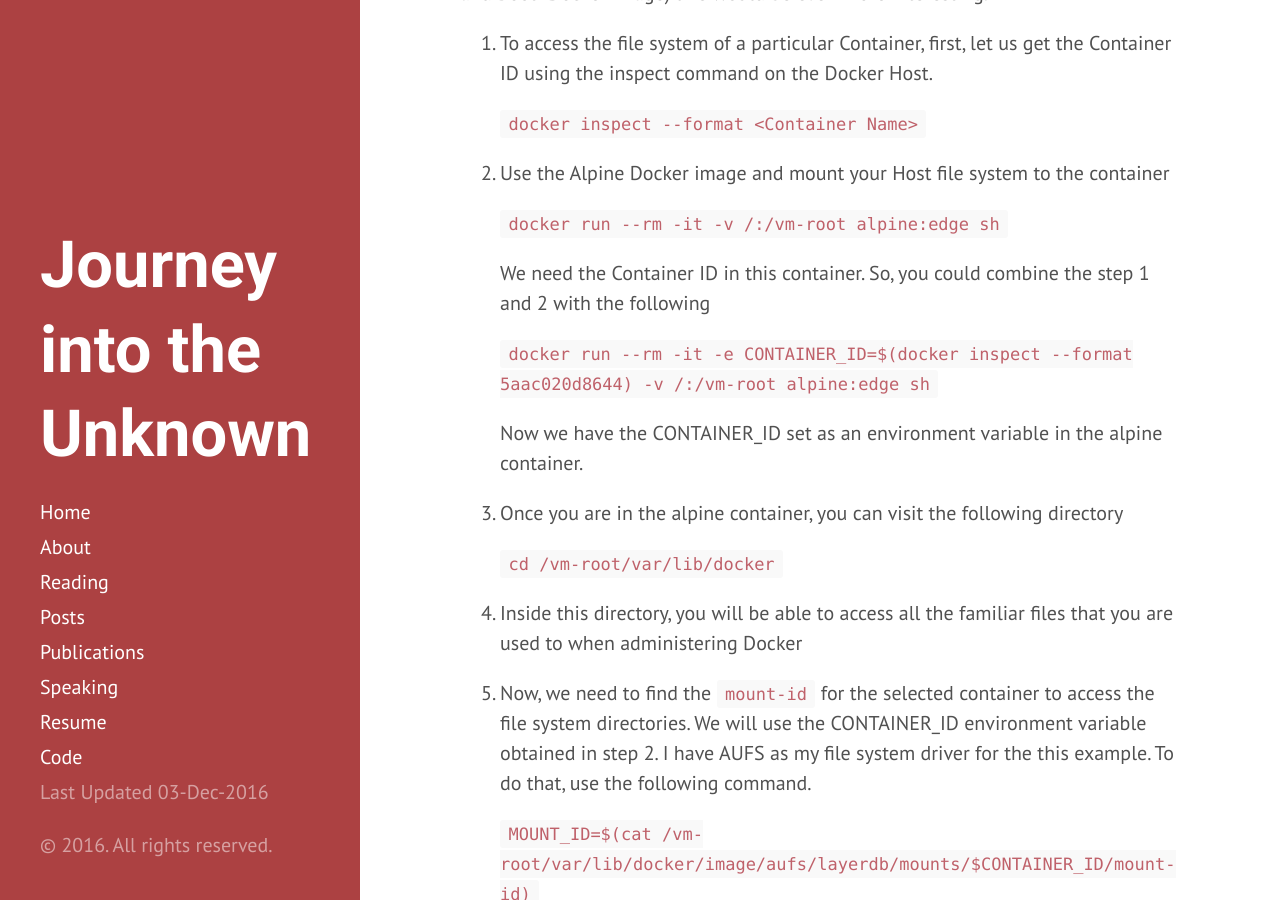
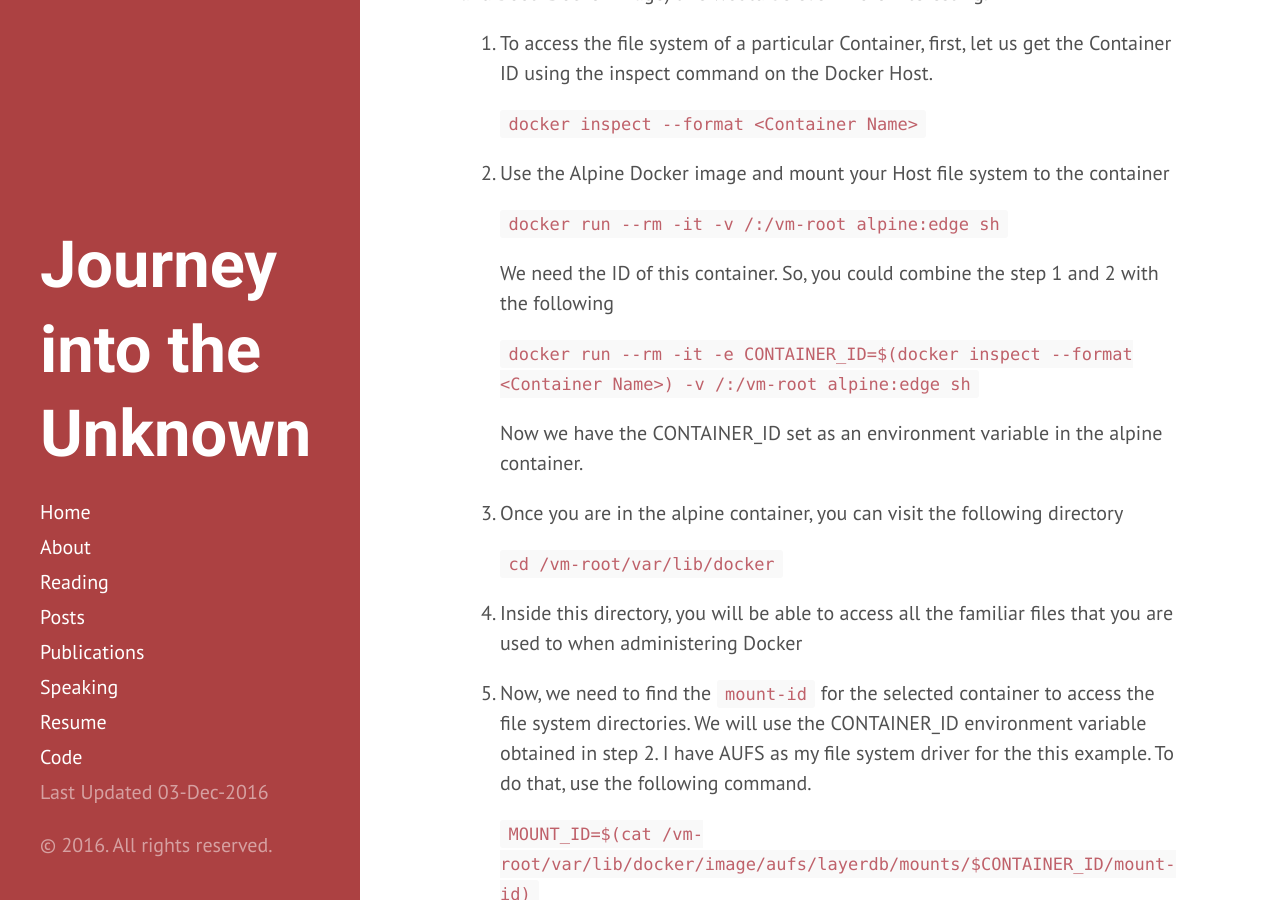
Before and after one commit to vivekjuneja/vivekjuneja.github.io, a Jekyll site: the page built from _posts/2016-12-02-docker-1.12.3-view-host-fs.md, in a window 1280 px wide and 900 px high, scrolled down 518 px. Built offline with Jekyll 4.4.1, drawn with Linux system fonts in a browser that asks for light colours.

Commit message:
made corrections

```diff
--- a/_posts/2016-12-02-docker-1.12.3-view-host-fs.md
+++ b/_posts/2016-12-02-docker-1.12.3-view-host-fs.md
@@ -19,9 +19,9 @@ However, if you are using Native Docker for MacOS (not the one with Virtual Box
 
     `docker run --rm -it -v /:/vm-root alpine:edge sh`
 
-   We need the Container ID in this container. So, you could combine the step 1 and 2 with the following
+   We need the ID of this container. So, you could combine the step 1 and 2 with the following
 
-   `docker run --rm -it -e CONTAINER_ID=$(docker inspect --format {{.Id}} 5aac020d8644) -v /:/vm-root alpine:edge sh`
+   `docker run --rm -it -e CONTAINER_ID=$(docker inspect --format {{.Id}} <Container Name>) -v /:/vm-root alpine:edge sh`
 
    Now we have the CONTAINER_ID set as an environment variable in the alpine container.
 
```
